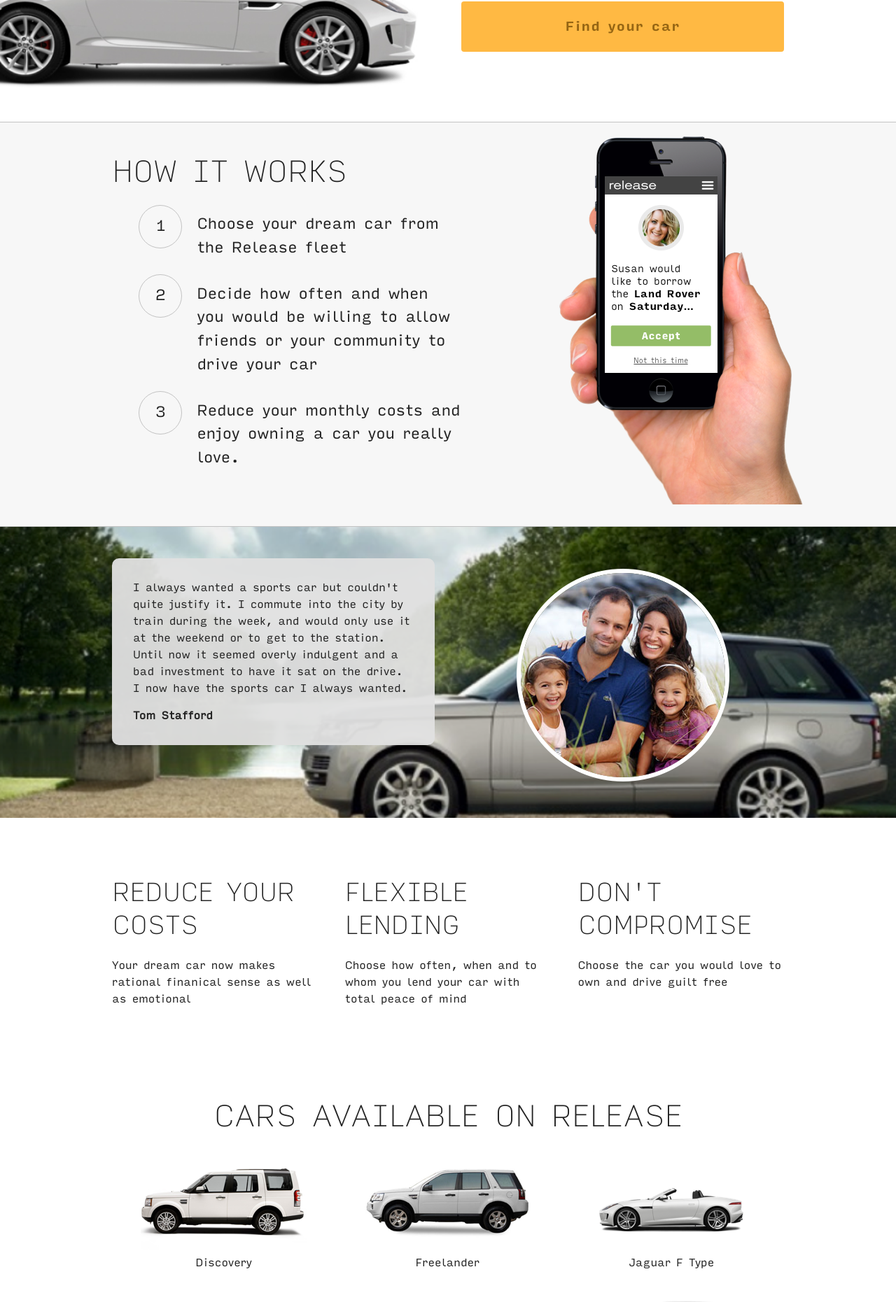
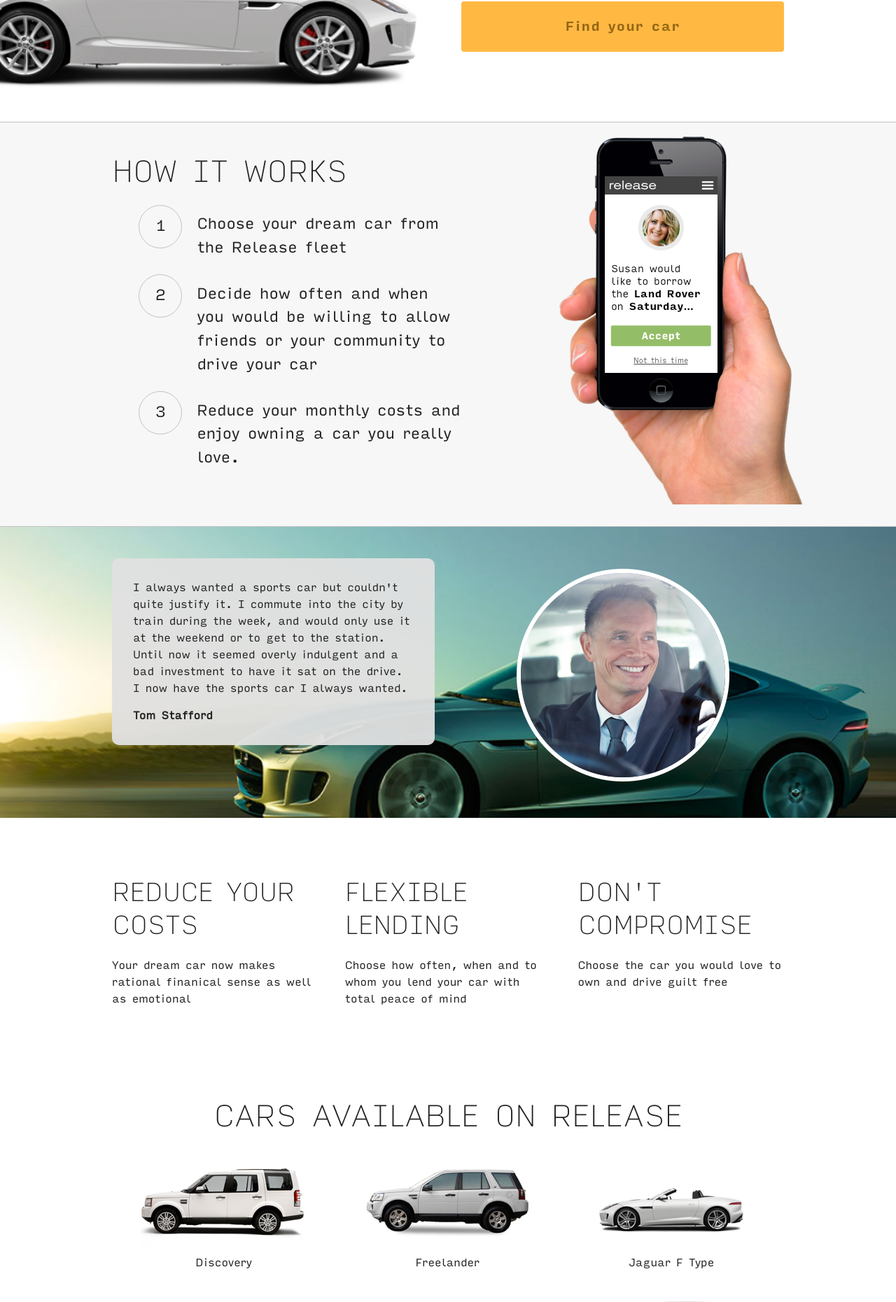
Before and after one commit to releasefinance/releasefinance.github.io, a Jekyll site: the page built from commuter-1.html, in a window 1280 px wide. Shown: the part 519-2380 px from the top of the page at 70% size. Built offline with Jekyll 4.4.1, drawn with Linux system fonts in a browser that asks for light colours; nearby versions of some CDN libraries; comment, search, counter and statistics services are not loaded.

Commit message:
Testimonial photo

```diff
--- a/commuter-1.html
+++ b/commuter-1.html
@@ -24,8 +24,8 @@ howitworks:
 testimonial:
   quote : I always wanted a sports car but couldn't quite justify it. I commute into the city by train during the week, and would only use it at the weekend or to get to the station. Until now it seemed overly indulgent and a bad investment to have it sat on the drive. I now have the sports car I always wanted.
   name  : Tom Stafford
-  image   : testimonial_people_1.png
-  bg    : testimonial_bg_1.png
+  image   : testimonial_2.png
+  bg    : testimonial_bg_2.png
 
 feature_list :
   - text : Your dream car now makes rational finanical sense as well as emotional
```
Also changed, not shown: assets/images/testimonial_2.png (added), assets/images/testimonial_bg_2.png (added).
